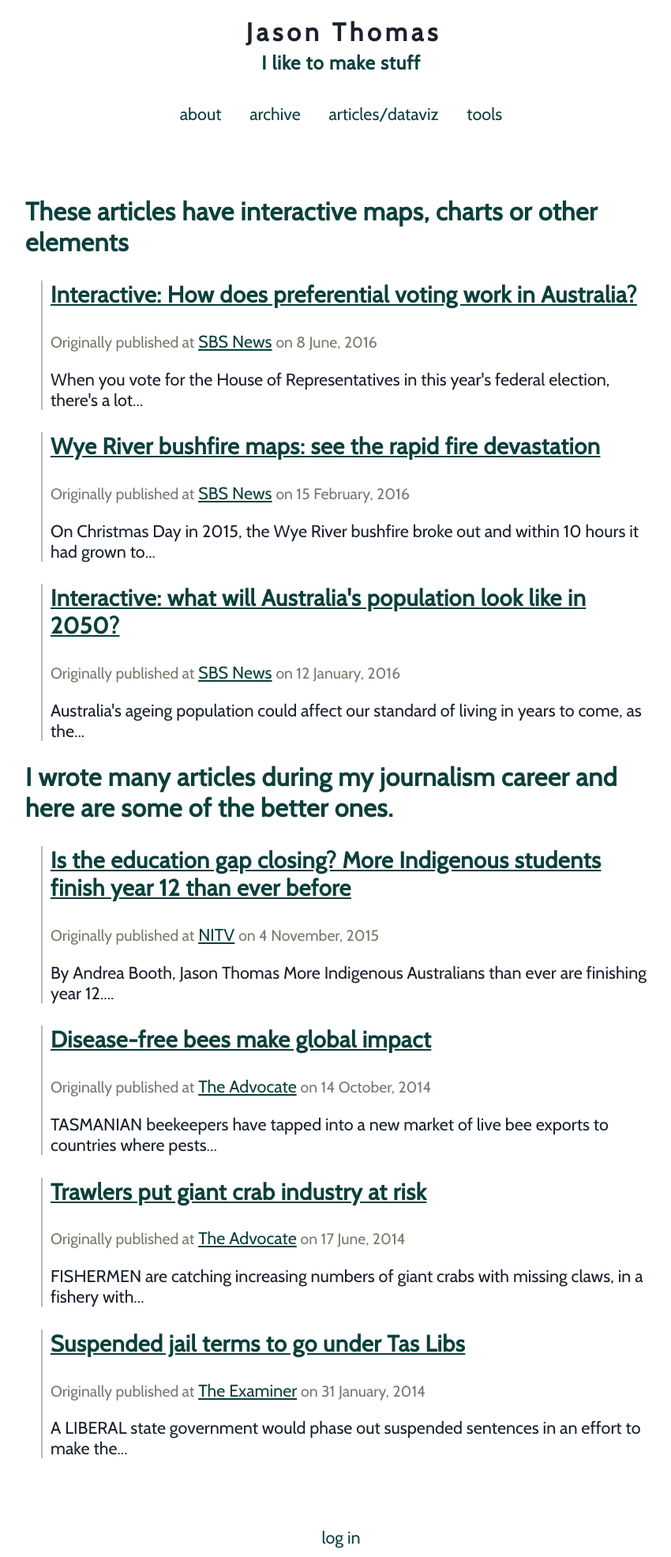
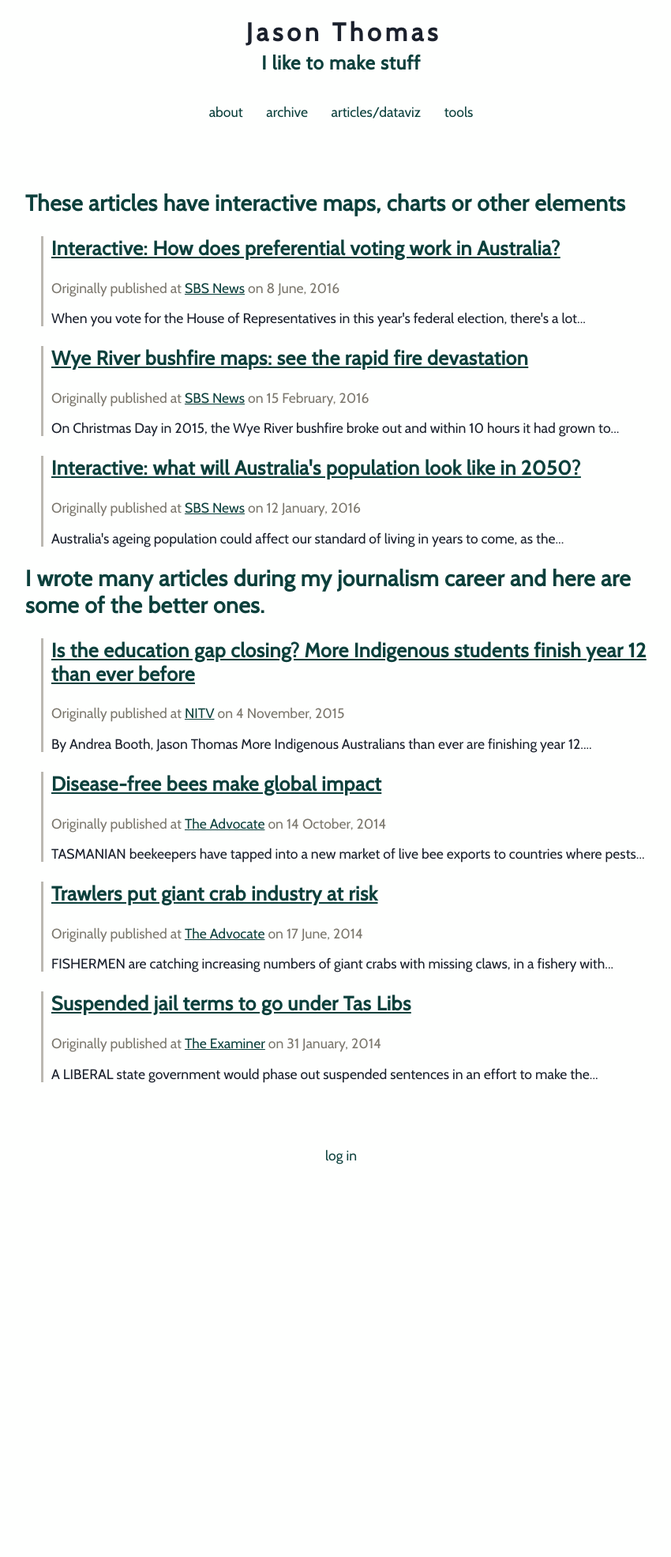
Before and after one commit to pulling-star/jason-thomas.zyx, a Flask app: page /articles in a window 1280 px wide. Shown: the whole page at 79% size, without its empty margins (208-1058 px from the left). After the commit the page ends 1474 px from the top, so only its background shows below. Run offline with Flask 2, Linux system fonts and the light colour scheme; data comes from the database, SQL or seed files in the repository; some libraries are stand-ins or nearby versions.

Commit message:
Some style changes, also run wsgi.py from now on.

```diff
--- a/static/style.css
+++ b/static/style.css
@@ -85,7 +85,7 @@ li {
     margin-bottom: 1em;
     list-style: none;
     padding-left:10px;
-    border-left: 2px solid #BBB8B1;
+    border-left: 3px solid #BBB8B1;
     margin-left:10px;
 }
 
@@ -168,7 +168,6 @@ ul{
 .dateText{
     margin-bottom:0px;
     color: #7B776D;
-    font-size:90%;
 }
 
 .publishedDetails p {
@@ -191,17 +190,17 @@ ul{
 }
 
 h1 {
-  font-size: 4.0vh;
+  font-size: 3.8vh;
 }
 h2 {
-  font-size: 4.0vh;
+  font-size: 3.5vh;
 }
 h3 {
-  font-size: 3.6vh;
+  font-size: 3.1vh;
 }
 h4 {
-  font-size: 3.2vh;
+  font-size: 2.7vh;
 }
 p, a, code, li {
-  font-size: 2.7vh;
+  font-size: 2.2vh;
 }
--- a/wsgi.py
+++ b/wsgi.py
@@ -1,3 +1,5 @@
+#!/usr/bin/env python3
+
 from app import app
 
 if __name__ == "__main__":
```
Also changed, not shown: static/projects/SBS_dataviz/age_distribution_explainer/css/styles.css (+0 -7 lines), static/projects/SBS_dataviz/preferential_voting_explainer/css/styles.css (+0 -7 lines).
